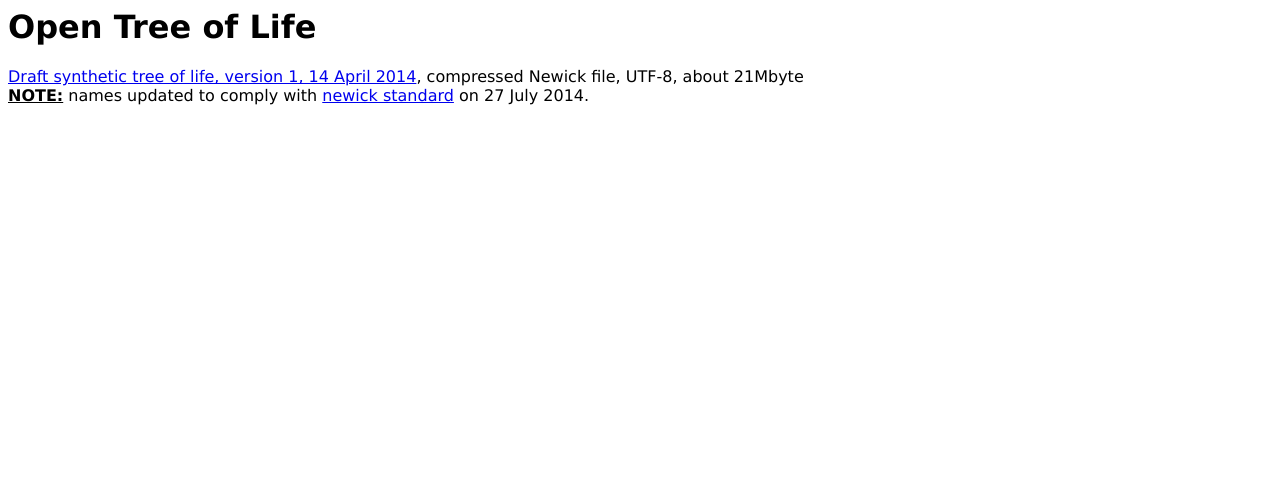
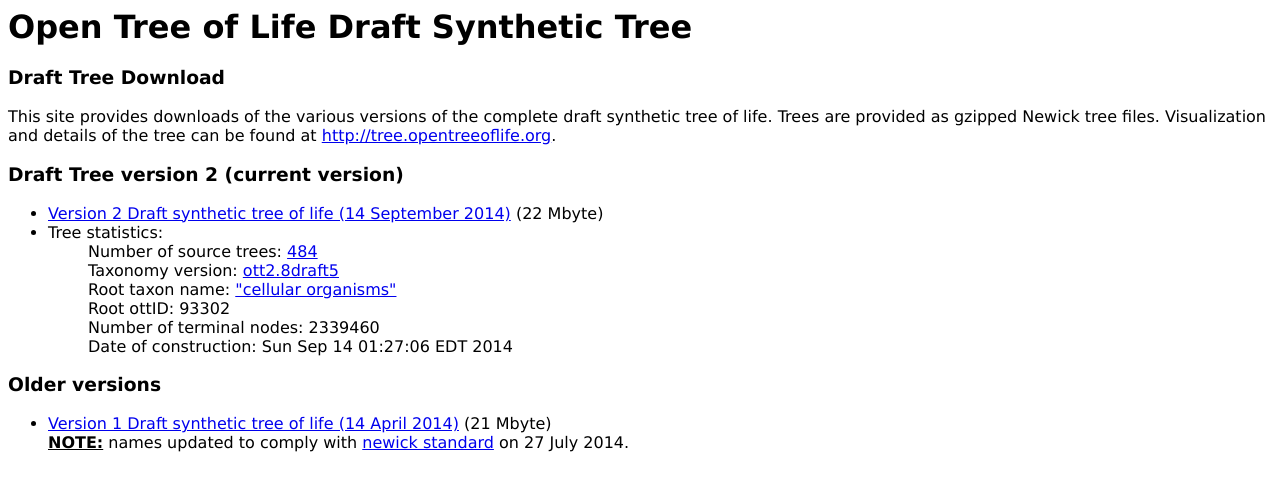
Before and after one commit to OpenTreeOfLife/germinator, a plain HTML site: page files.opentreeoflife.org/trees/index.html in a window 1280 px wide. Drawn offline with Linux system fonts and the light colour scheme.

Commit message:
updated version of trees/index.html for v2

```diff
--- a/files.opentreeoflife.org/trees/index.html
+++ b/files.opentreeoflife.org/trees/index.html
@@ -1,18 +1,44 @@
 <html>
   <head>
-    <title>open tree reference taxonomy</title>
+    <title>Open Tree of Life Draft Synthetic Tree</title>
     <link type="text/css" rel="stylesheet" href="../style.css">
   </head>
   <body bgcolor=#FFFFFF>
 
-<h1>Open Tree of Life</h1>
+<h1>Open Tree of Life Draft Synthetic Tree</h1>
+
+<h3>Draft Tree Download</h3>
 
 <p>
-  <a href="draftversion1.tre.gz"
-     >Draft synthetic tree of life, version 1, 14 April 2014</a>, compressed
-    Newick file, UTF-8, about 21Mbyte</a>
+  This site provides downloads of the various versions of the complete draft synthetic
+  tree of life. Trees are provided as gzipped Newick tree files. Visualization and
+  details of the tree can be found at <a href="http://tree.opentreeoflife.org">
+  http://tree.opentreeoflife.org</a>.
+</p>
+
+<h3>Draft Tree version 2 (current version)</h3>
+<ul>
+    <li><a href="draftversion2.tre.gz">Version 2 Draft synthetic tree of
+    life (14 September 2014)</a> (22 Mbyte)
+    <li> Tree statistics:
+<ul style="list-style-type:none">
+ <li>Number of source trees: <a href="http://tree.opentreeoflife.org/about/references">484</a></li>
+ <li>Taxonomy version: <a href="http://files.opentreeoflife.org/ott/">ott2.8draft5</a></li>
+ <li>Root taxon name: <a href="http://tree.opentreeoflife.org/opentree/otol.draft.22@132/cellular-organisms"
+ >"cellular organisms"</a></li>
+ <li>Root ottID: 93302</li>
+ <li>Number of terminal nodes: 2339460</li>
+ <li>Date of construction: Sun Sep 14 01:27:06 EDT 2014</li>
+</ul>
+</ul>
+
+<h3>Older versions</h3>
+
+<ul>
+  <li><a href="draftversion1.tre.gz">Version 1 Draft synthetic tree of life
+  (14 April 2014)</a> (21 Mbyte)
     <br><b><u>NOTE:</b></u> names updated to comply with <a href="http://evolution.genetics.washington.edu/phylip/newick_doc.html"
      >newick standard</a> on 27 July 2014.
-</p>
-
-</body></html>
+</ul>
+</body>
+</html>
```
Also changed, not shown: 1 other file.
